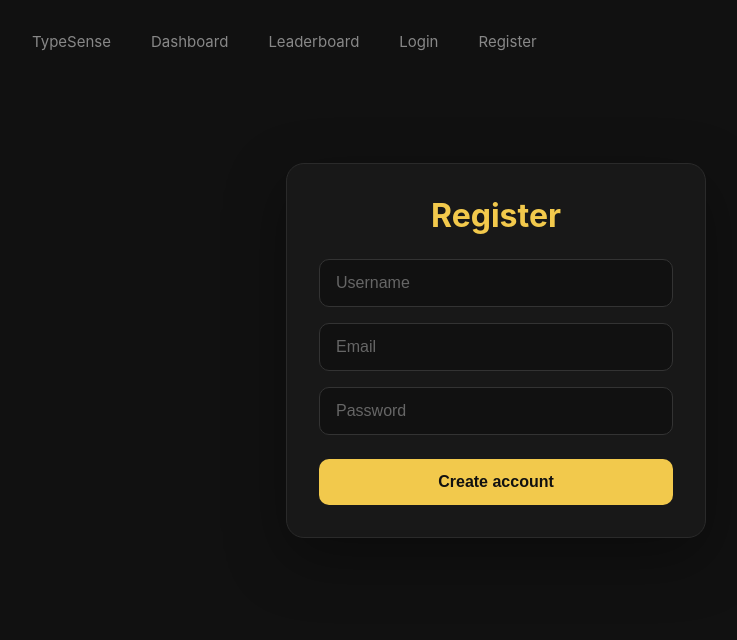
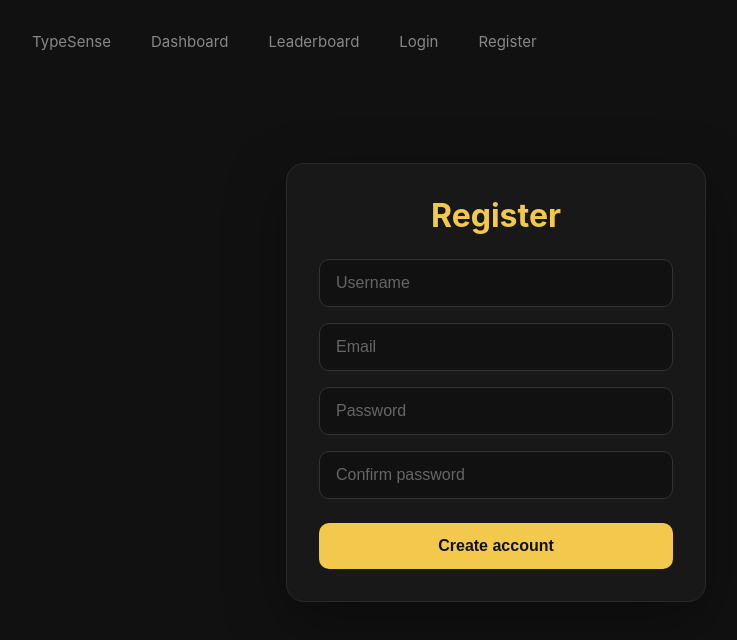
Before and after one commit to Reeyoou/TypeSense, a React (Vite) app: page /register in a window 1280 px wide. Shown: the top 640 px of the page, without its empty margins (144-881 px from the left). Built offline with nearby package versions, Linux system fonts and the light colour scheme; no server answers.

Commit message:
Adding confirm password to register

```diff
--- a/src/features/auth/Register.jsx
+++ b/src/features/auth/Register.jsx
@@ -7,12 +7,18 @@
 
   const [email, setEmail] = useState("");
   const [password, setPassword] = useState("");
+  const [confirmPassword, setConfirmPassword] = useState("");
   const [username, setUsername] = useState("");
   const [message, setMessage] = useState("");
 
   async function handleRegister(e) {
     e.preventDefault();
     setMessage("");
+
+    if (password !== confirmPassword) {
+      setMessage("Passwords do not match.");
+      return;
+    }
 
     const { data, error } = await supabase.auth.signUp({
       email,
@@ -25,10 +31,15 @@
     }
 
     if (data.user) {
-      await supabase.from("profiles").insert({
+      const { error: profileError } = await supabase.from("profiles").insert({
         id: data.user.id,
         username,
       });
+
+      if (profileError) {
+        setMessage(profileError.message);
+        return;
+      }
     }
 
     setMessage("Account created. Check your email if confirmation is enabled.");
@@ -60,6 +71,13 @@
         onChange={(e) => setPassword(e.target.value)}
       />
 
+      <input
+        type="password"
+        placeholder="Confirm password"
+        value={confirmPassword}
+        onChange={(e) => setConfirmPassword(e.target.value)}
+      />
+
       <button type="submit">Create account</button>
 
       {message && <p>{message}</p>}
```
